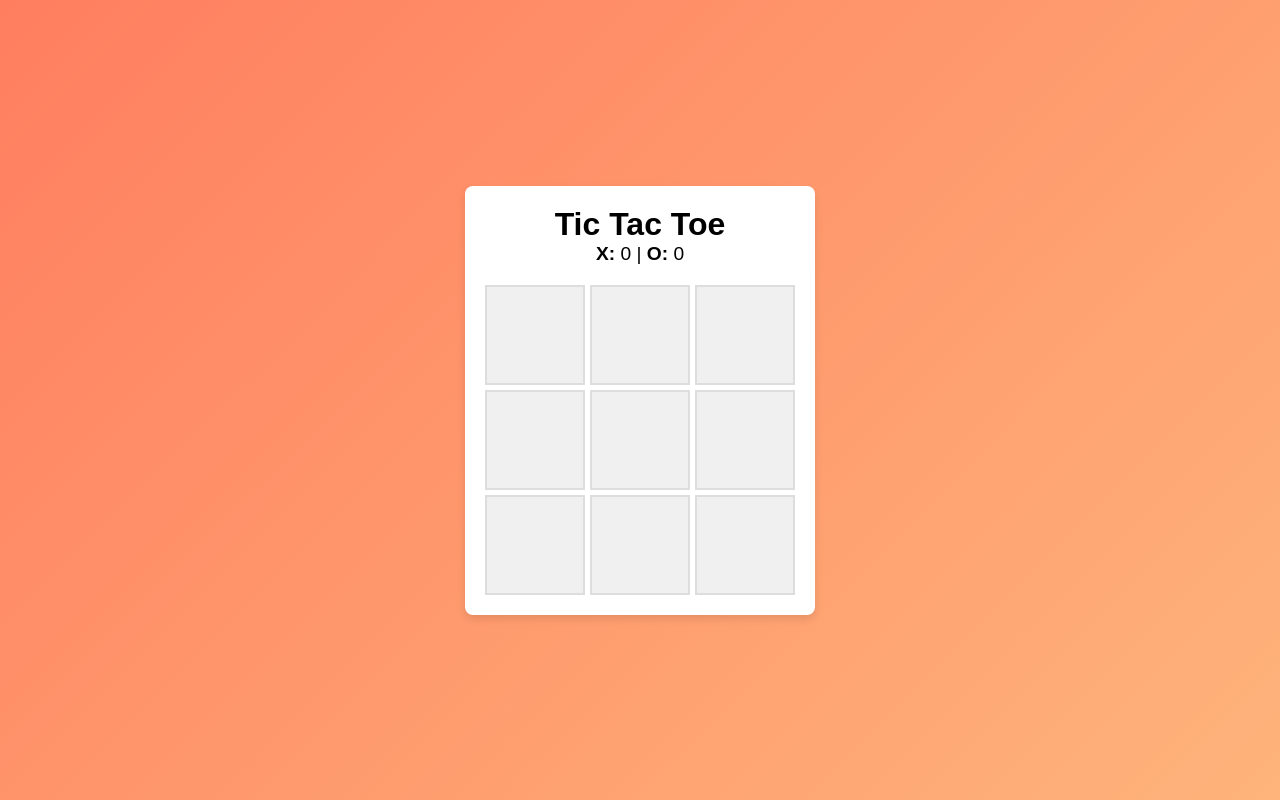
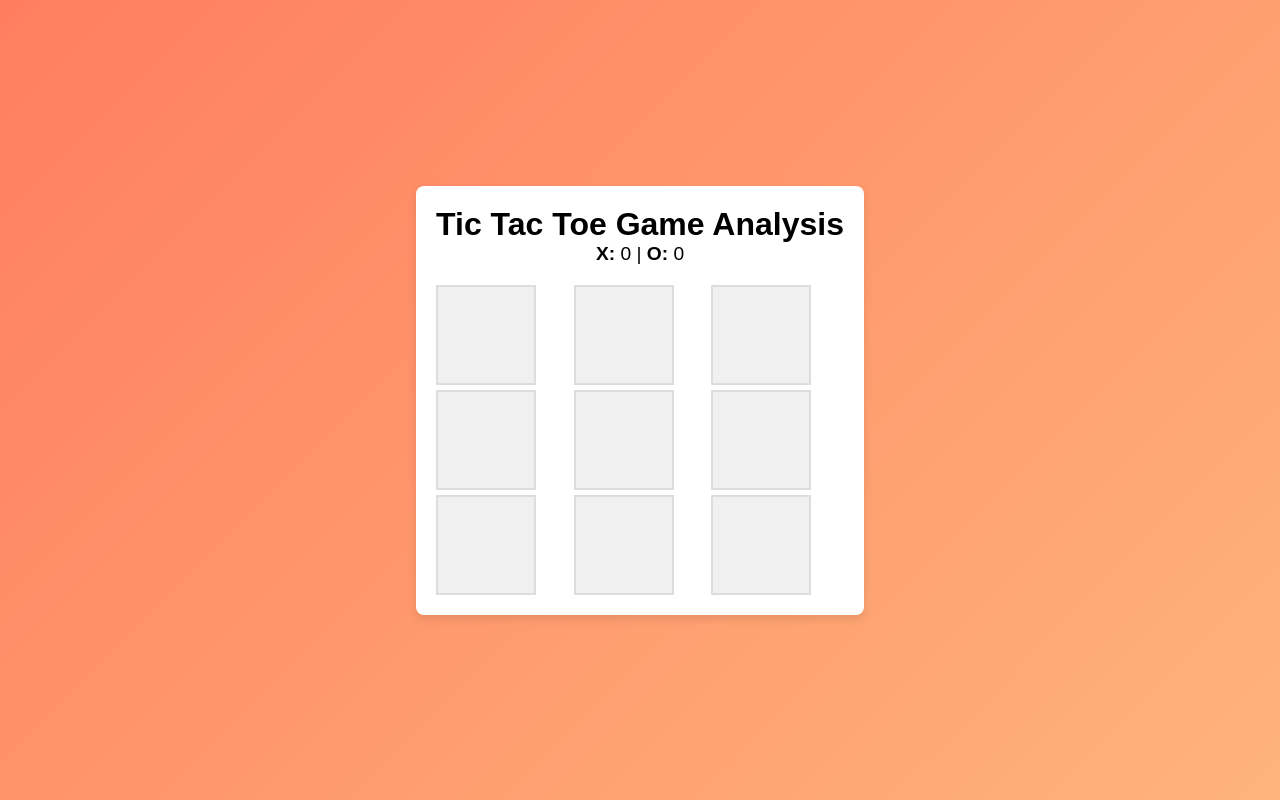
Before and after one commit to MohdAbdulGhani-dev/TicTacToe, a plain HTML site: page index.html in a window 1280 px wide. Drawn offline with Linux system fonts and the light colour scheme.

Commit message:
Update index.html

```diff
--- a/index.html
+++ b/index.html
@@ -8,7 +8,7 @@
 </head>
 <body>
     <div class="game-container">
-        <h1>Tic Tac Toe</h1>
+        <h1>Tic Tac Toe Game Analysis</h1>
         <div id="scoreboard">
             <p><strong>X:</strong> <span id="x-score">0</span> | <strong>O:</strong> <span id="o-score">0</span></p>
         </div>
```
